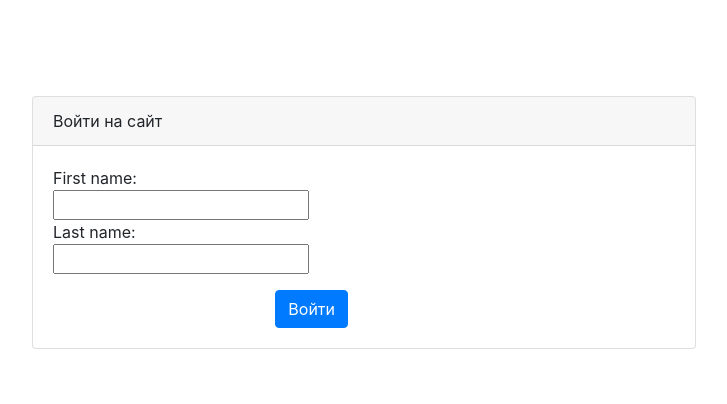
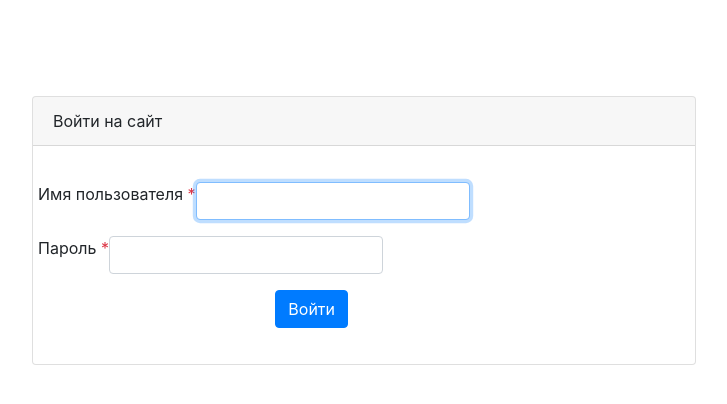
Before and after one commit to a-ignatov/Tickets, a Django app: page /login/ in a window 1280 px wide. Shown: the part 56-460 px from the top of the page, without its empty margins (276-1003 px from the left). Run offline with Django 4.2, Linux system fonts and the light colour scheme; some libraries are stand-ins or nearby versions.

Commit message:
updated login view

```diff
--- a/back/tickets/templates/includes/field_form.html
+++ b/back/tickets/templates/includes/field_form.html
@@ -1,8 +1,17 @@
 {% load user_filters %}
 {% csrf_token %}
-<form>
-    First name:<br>
-    <input type='text' name='firstname'><br>
-    Last name:<br>
-    <input type='text' name='lastname'>
-  </form>
+{% for field in form %}
+<div class="form-group row my-3"
+     {% if field.field.required %} aria-required="true" {% else %} aria-required="false" {% endif %}>
+    <label for="{{ field.id_for_label }}">
+        {{ field.label }}
+        {% if field.field.required %}<span class="required text-danger">*</span>{% endif %}
+    </label>
+    <div>
+        {{ field|addclass:'form-control' }}
+        {% if field.help_text %}
+            <small id="{{ field.id_for_label }}-help" class="form-text text-muted">{{ field.help_text|safe }}</small>
+        {% endif %}
+    </div>
+</div>
+{% endfor %}
```
